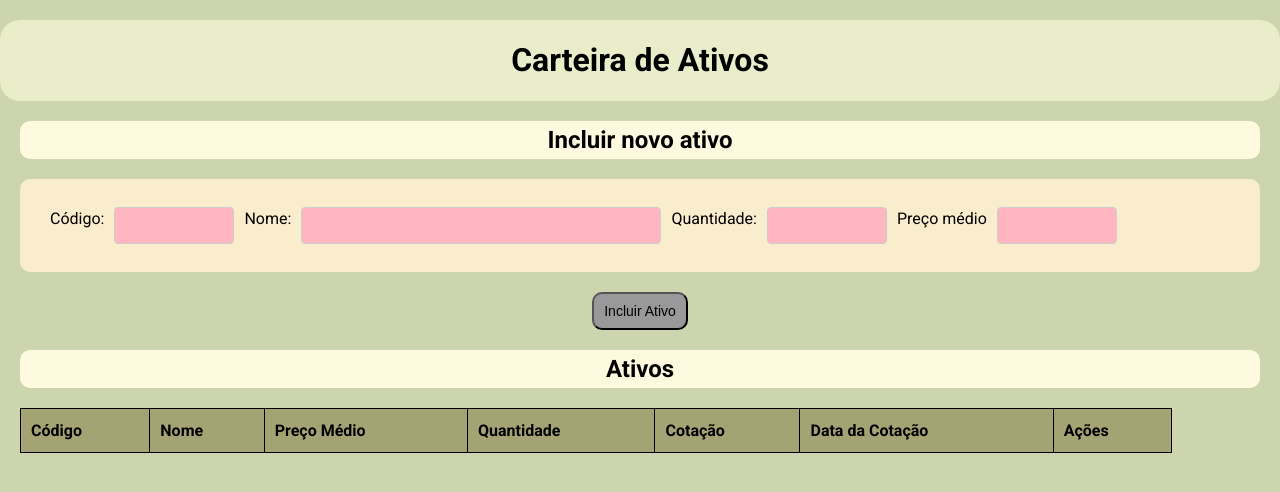
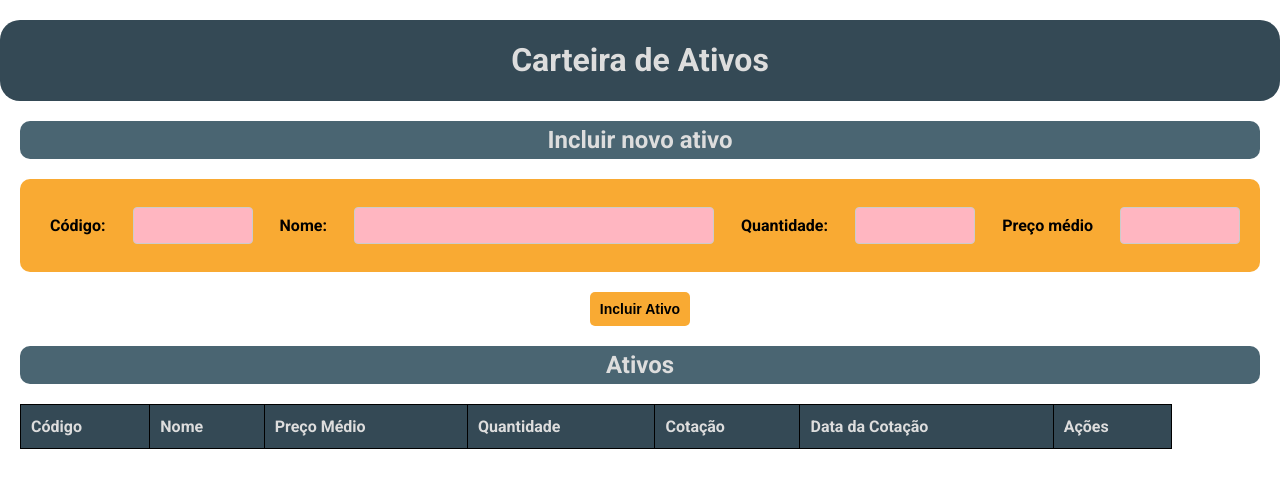
Before and after one commit to rafgartzia/mvp-ativos-frontend, a plain HTML site: page index.html in a window 1280 px wide. Drawn offline with nearby package versions, Linux system fonts and the light colour scheme; no server answers.

Commit message:
alteracoes style.css

```diff
--- a/styles.css
+++ b/styles.css
@@ -5,31 +5,29 @@
 body {
     margin: 0;
     font-family: 'Roboto', sans-serif;
-    background-color: #ccd5ae;
+    background-color: #fff;
     display: flex;
     flex-direction: column;
 }
 
-.banner {
+.cabecalho {
     margin-top: 20px;
     display: flex;
     align-items: center;
     justify-content: space-around;
     flex: 10px;
-    background-color: #e9edc9;
+    background-color: #344955;
+    color: #ddd;
     border-radius: 20px;
 }
 
-.banner img {
-    padding: 10px;
-    height: 100px;
-}
 
 .titleAsset{
     padding: 5px;
     border-radius: 10px;
     margin: 20px;
-    background-color: #fefae0;
+    color:#ddd;
+    background-color: #4a6572;
     text-align: center;
 }
 
@@ -37,16 +35,19 @@ body {
     padding: 5px;
     border-radius: 10px;
     margin: 20px;
-    background-color: #fefae0;
+    color: #ddd;
+    background-color: #4a6572;
     text-align: center;
 }
 
 .assetcodetext{
     display: flex;
-    justify-content: start;
+    justify-content: space-between;
+    align-items: center;
     margin: 20px;
     padding: 20px;
-    background-color: #faedcd;
+    font-weight: bold;
+    background-color: #f9aa33;
     border-radius: 10px;
 }
 
@@ -102,18 +103,20 @@ label {
 
 .addAssetBtn {
     padding: 9px 10px;
-    background-color: #999;
+    background-color: #f9aa33;
+    border-radius: 5px;
+    border: none;
     color: #000;
     text-align: center;
     font-size: 14px;
+    font-weight: bold;
     cursor: pointer;
     transition: 0.3s;
-    border-radius: 10px;
 }
 
 .addAssetBtn:hover {
-    background-color: #2ab53a;
-    color: white;
+    background-color: #fc9;
+    color: #000;
 }
 
 
@@ -127,6 +130,8 @@ td {
     margin-left: 20px;
     padding: 12px 8px 12px 10px;
     font-size: 16px;
+    color: #ddd;
+    font-weight: bold;
     transition: 0.2s;
     text-align: start;
 }
@@ -137,17 +142,17 @@ table{
 }
 
 tr:nth-child(odd){
-    background-color: #a4a373;
+    background-color: #344955;
 }
 
 tr:hover {
-    background-color: #ccc;
+    background-color: #4a6572;
 }
 
 input:valid {
     background-color: palegreen;
   }
 
-  input:invalid {
+input:invalid {
     background-color: lightpink;
   }
```
